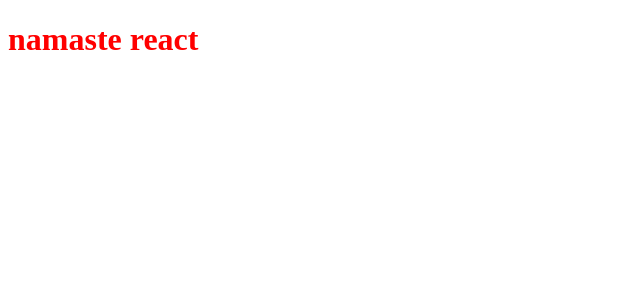
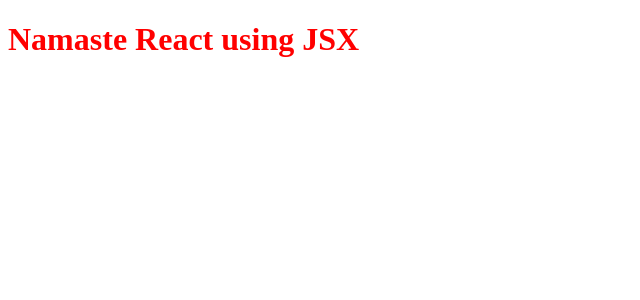
Before and after one commit to JayPatel1104/react-components-basics-with-parcel, a React (Vite) app: page / in a window 1280 px wide. Shown: the top 300 px of the page, without its empty margins (0-640 px from the left). Built offline with nearby package versions, Linux system fonts and the light colour scheme.

Commit message:
learned to use jsx instead of React.createElement

```diff
--- a/App.js
+++ b/App.js
@@ -7,12 +7,25 @@
 
 console.log(heading);
 
-//JSX
+/**
+ * how jsx code is executed:
+ *
+ * Step 1: Babel converts the jsx code into reactDOM element
+ * Step 2: now the reactDOM is converted into an JS object
+ * Step 3: finally, the element is rendered into html file
+ *
+ * Note: This whole process is managed by parcel bundler
+ *
+ */
 
-const jsxHeading = <h1>Namaste React using JSX</h1>;
+const jsxHeading = (
+  <h1 className="heading" tabIndex="5">
+    Namaste React using JSX{" "}
+  </h1>
+);
 
 console.log(jsxHeading);
 
 const root = ReactDOM.createRoot(document.getElementById("root"));
 
-root.render(heading);
+root.render(jsxHeading);
--- a/package.json
+++ b/package.json
@@ -4,9 +4,8 @@
   "description": "this is namaste react by akshay saini",
   "scripts": {
     "start": "parcel index.html",
-    "build":"parcel build index.html",
+    "build": "parcel build index.html",
     "test": "jest"
-
   },
   "repository": {
     "type": "git",
--- a/style.css
+++ b/style.css
@@ -1,3 +1,3 @@
-#heading {
+.heading {
   color: red;
 }
```
Also changed, not shown: 2 other files (tests, documents, lock files or other folders).
